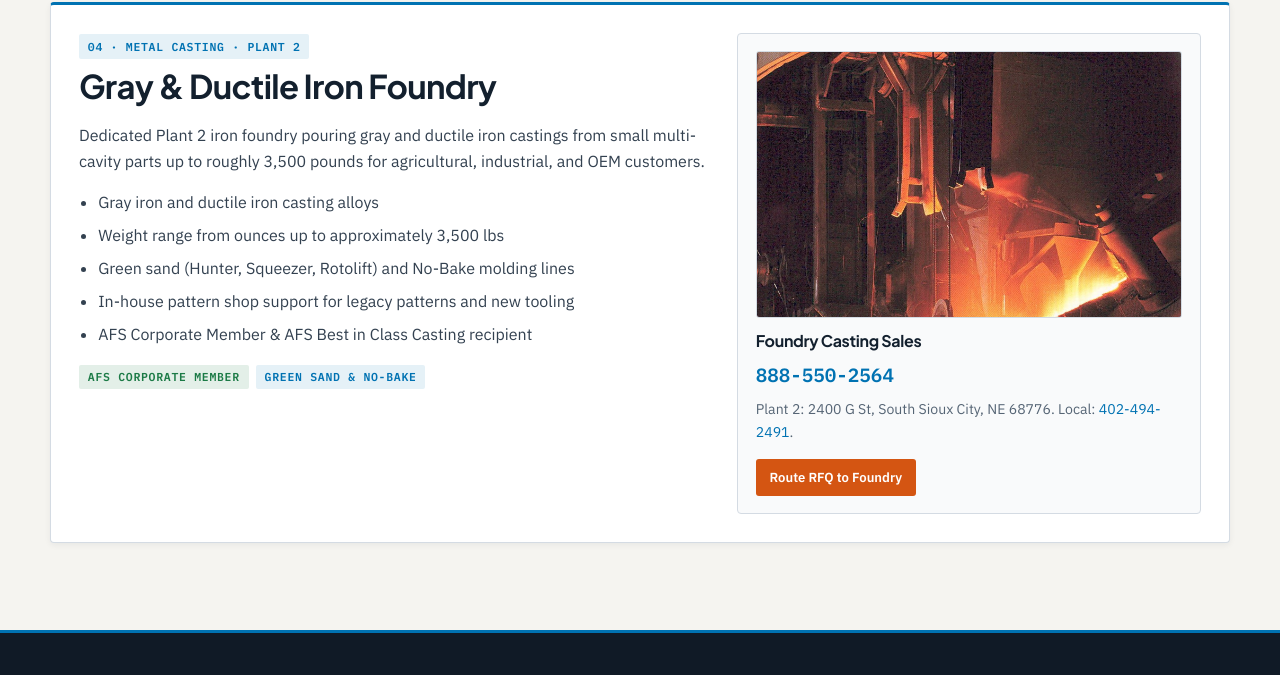
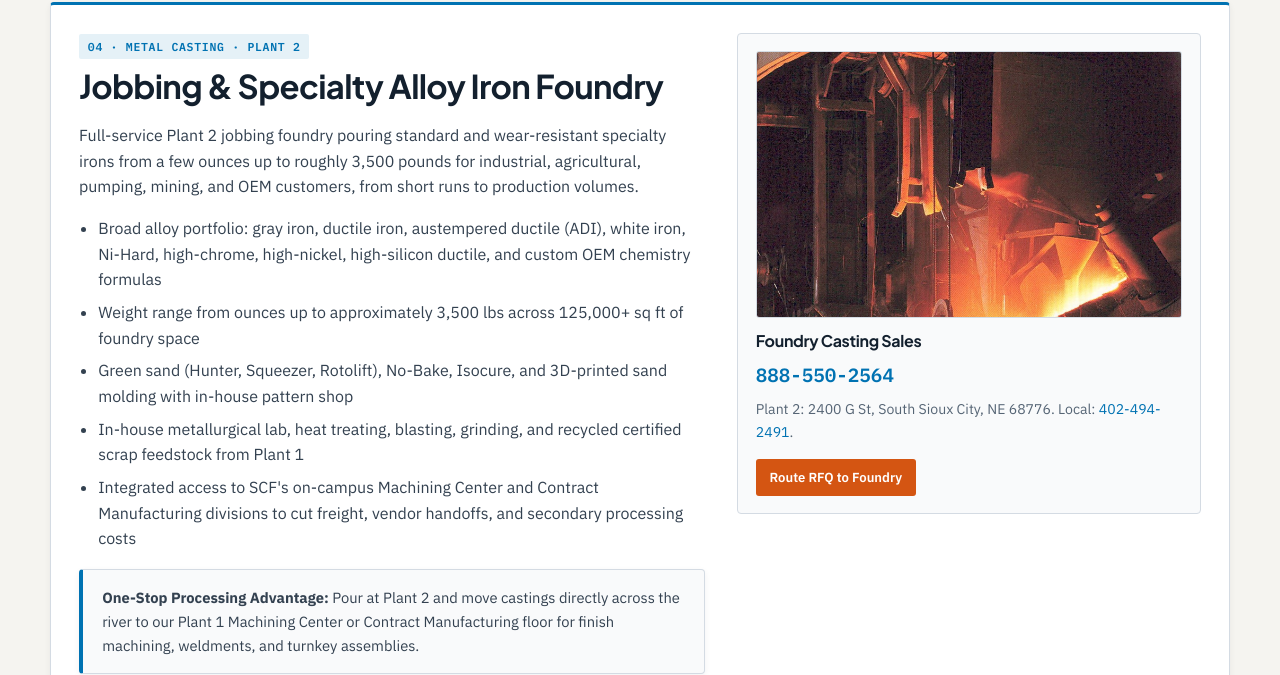
Before and after one commit to Abrinsky/scf-site-concepts, a plain HTML site: page divisions.html in a window 1280 px wide. Shown: the part 2181-2856 px from the top of the page. Drawn offline with Linux system fonts and the light colour scheme.

Commit message:
Expand Metal Casting copy to full jobbing foundry alloys and cross-division processing
Closes #2

```diff
--- a/divisions.html
+++ b/divisions.html
@@ -146,18 +146,22 @@
         <article class="div-block" id="foundry">
           <div>
             <span class="tag">04 · Metal Casting · Plant 2</span>
-            <h2 style="margin-top:0.5rem;">Gray &amp; Ductile Iron Foundry</h2>
-            <p>Dedicated Plant 2 iron foundry pouring gray and ductile iron castings from small multi-cavity parts up to roughly 3,500 pounds for agricultural, industrial, and OEM customers.</p>
+            <h2 style="margin-top:0.5rem;">Jobbing &amp; Specialty Alloy Iron Foundry</h2>
+            <p>Full-service Plant 2 jobbing foundry pouring standard and wear-resistant specialty irons from a few ounces up to roughly 3,500 pounds for industrial, agricultural, pumping, mining, and OEM customers, from short runs to production volumes.</p>
             <ul class="feature-list">
-              <li>Gray iron and ductile iron casting alloys</li>
-              <li>Weight range from ounces up to approximately 3,500 lbs</li>
-              <li>Green sand (Hunter, Squeezer, Rotolift) and No-Bake molding lines</li>
-              <li>In-house pattern shop support for legacy patterns and new tooling</li>
-              <li>AFS Corporate Member &amp; AFS Best in Class Casting recipient</li>
+              <li>Broad alloy portfolio: gray iron, ductile iron, austempered ductile (ADI), white iron, Ni-Hard, high-chrome, high-nickel, high-silicon ductile, and custom OEM chemistry formulas</li>
+              <li>Weight range from ounces up to approximately 3,500 lbs across 125,000+ sq ft of foundry space</li>
+              <li>Green sand (Hunter, Squeezer, Rotolift), No-Bake, Isocure, and 3D-printed sand molding with in-house pattern shop</li>
+              <li>In-house metallurgical lab, heat treating, blasting, grinding, and recycled certified scrap feedstock from Plant 1</li>
+              <li>Integrated access to SCF's on-campus Machining Center and Contract Manufacturing divisions to cut freight, vendor handoffs, and secondary processing costs</li>
             </ul>
+            <div class="callout" style="margin-bottom:0.85rem;">
+              <strong>One-Stop Processing Advantage:</strong> Pour at Plant 2 and move castings directly across the river to our Plant 1 Machining Center or Contract Manufacturing floor for finish machining, weldments, and turnkey assemblies.
+            </div>
             <div class="badge-row">
               <span class="tag tag-ok">AFS Corporate Member</span>
-              <span class="tag">Green Sand &amp; No-Bake</span>
+              <span class="tag">Specialty &amp; Custom Alloys</span>
+              <span class="tag">Green Sand, No-Bake &amp; 3D Sand</span>
             </div>
           </div>
           <aside class="side-panel">
```
Also changed, not shown: about.html (+1 -1 lines), data/stock-categories.json (+5 -5 lines), index.html (+4 -4 lines).
